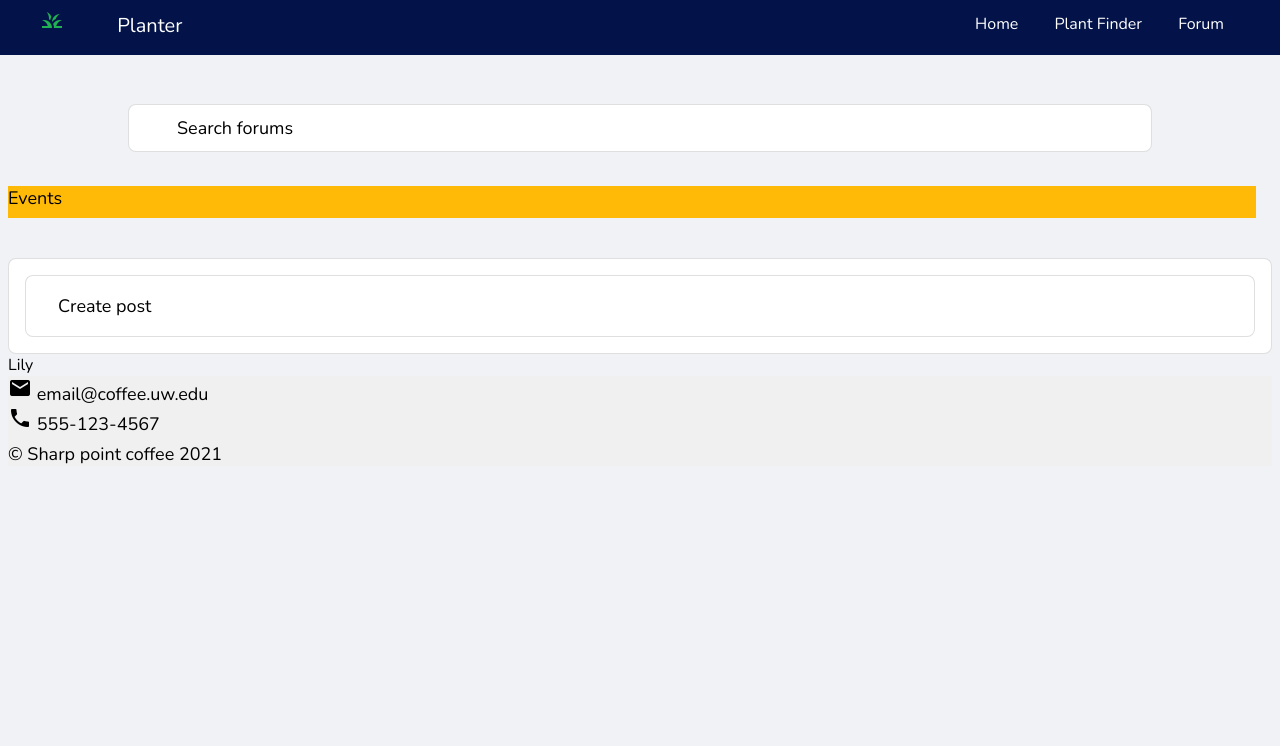
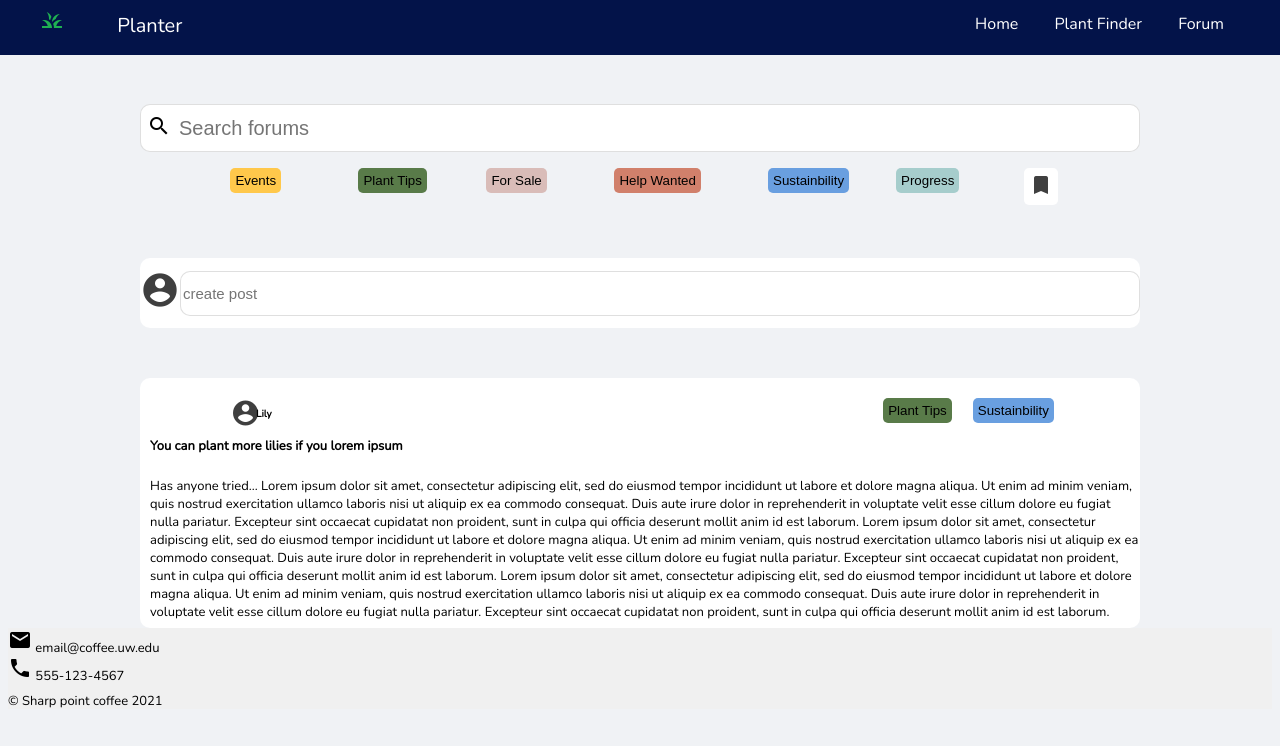
Before and after one commit to info340-su23/Planter, a plain HTML site: page webapp/forum.html in a window 1280 px wide. Drawn offline with nearby package versions, Linux system fonts and the light colour scheme.

Commit message:
forum done

```diff
--- a/webapp/css/style.css
+++ b/webapp/css/style.css
@@ -257,43 +257,245 @@ footer p:last-child {
 }
 
 
-
+/* Forum */
 .search-bar {
   background-color: white;
-  width: auto;
+  width: 1000px;
   height: 48px;
   display: flex;
   align-items: center;
-  border-radius: 8px;
   border: 1.5px solid #DADADADA;
-  margin-left: 120px;
-  margin-right: 120px;
+  margin-left: auto;
+  margin-right: auto;
+  border-radius: 10px;
 }
 
-.search-bar p {
-  margin: 48px;
+.search-bar input[type=search] {
+  width: 1000px;
+  height: 45px;
+  display: flex;
+  align-items: center;
+  border: none;
+  font-size: 20px;
+  margin-left: auto;
+  margin-right: auto;
+  border-radius: 10px;
+}
+
+.search-bar button{
+  border-radius: 10px;
+  border: none;
+  background-color: transparent;
+}
+
+.search-bar button:hover {
+  background-color:  #E7E7E7;
+}
+
+div.filters{
+  width: 100%;
+  height: 90px;
+  white-space: nowrap;
+  overflow-x: auto;
+}
+
+div.filters > button{
+  display: inline-block;
+}
+
+.events{
+  background-color: #FFC84B;
+  border-radius: 5px;
+  border: none;
+  margin: 0;
+  position: absolute;
+  left: 18%;
+  padding: 5px;
+}
+
+.events:hover{
+  box-shadow: 0 5px 5px 0 rgba(0,0,0,0.2);
+}
+
+.tips{
+  background-color: #597B49;
+  border-radius: 5px;
+  border: none;
+  position: absolute;
+  left: 28%;
+  padding: 5px;
+}
+
+.tips:hover{
+  box-shadow: 0 5px 5px 0 rgba(0,0,0,0.2);
+}
+
+.sale{
+  background-color: #D9BCB8;
+  border-radius: 5px;
+  border: none;
+  position: absolute;
+  left: 38%;
+  padding: 5px;
+}
+
+.sale:hover{
+  box-shadow: 0 5px 5px 0 rgba(0,0,0,0.2);
+}
+
+.help{
+  background-color: #D1806B;
+  border-radius: 5px;
+  border: none;
+  position: absolute;
+  left: 48%;
+  padding: 5px;
+}
+
+.help:hover{
+  box-shadow: 0 5px 5px 0 rgba(0,0,0,0.2);
+}
+
+.sustainbility{
+  background-color: #699FE0;
+  border-radius: 5px;
+  border: none;
+  position: absolute;
+  left: 60%;
+  padding: 5px;
+}
+
+.sustainbility:hover{
+  box-shadow: 0 5px 5px 0 rgba(0,0,0,0.2);
+}
+
+.progress{
+  background-color: #A6CDCC;
+  border-radius: 5px;
+  border: none;
+  position: absolute;
+  left: 70%;
+  padding: 5px;
+}
+
+.progress:hover{
+  box-shadow: 0 5px 5px 0 rgba(0,0,0,0.2);
+}
+
+.bookmark{
+  background-color: white;
+  color:#3F3F3F;
+  border-radius: 5px;
+  border: none;
+  margin: 0;
+  position: absolute;
+  left: 80%;
+  padding: 5px;
+}
+
+.bookmark:hover{
+  box-shadow: 0 5px 5px 0 rgba(0,0,0,0.2);
 }
 
 .filters {
   height: 32px;
   margin-right: 16px;
-  background-color: #FFBA08;
 }
 
 .outer-post {
-  margin-top: 40px;
-  background: white;
-  border: 1.5px solid #DADADADA;
-  border-radius: 8px;
+  background-color: white;
+  border: none;
+  margin-left: auto;
+  margin-right: auto;
+  width: 1000px;
+  height: 70px;
+  display: flex;
+  align-items: center;
+  border-radius: 10px;
 }
 
-.inner-post {
-  background-color: white;
-  margin: 16px;
+.outer-post input[type=text]{
   border: 1.5px solid #DADADADA;
-  border-radius: 8px;
+  font-size: 15px;
+  border-radius: 10px;
+  margin-left: auto;
+  margin-right: auto;
+  display: flex;
+  align-items: center;
+  width: 1000px;
+  height: 45px;
 }
 
-.inner-post p {
-  margin-left: 32px;
+.inner-post span{
+  font-size: 40px;
+  text-align: center;
+  color:#3F3F3F;
 }
+
+.posted{
+  background-color: white;
+  border: none;
+  margin-top: 50px;
+  margin-left: auto;
+  margin-right: auto;
+  display: flex;
+  border-radius: 10px;
+  width: 1000px;
+  height: 250px;
+}
+
+.div.topic{
+  background-color: white;
+  width: 100%;
+  height: 90px;
+  white-space: nowrap;
+  overflow-x: auto;
+}
+
+.div.topic > span, h4, button{
+  display: inline-block;
+}
+
+.tips2{
+  background-color: #597B49;
+  border-radius: 5px;
+  border: none;
+  position: absolute;
+  left: 69%;
+  padding: 5px;
+  margin-top: 20px;
+}
+
+.sustainbility2{
+  background-color: #699FE0;
+  border-radius: 5px;
+  border: none;
+  position: absolute;
+  left: 76%;
+  padding: 5px;
+  margin-top: 20px;
+}
+
+.topic span{
+  font-size: 30px;
+  text-align: center;
+  color:#3F3F3F;
+  margin-top: 20px;
+  position: absolute;
+  left: 18%
+}
+
+.topic h4{
+  font-size: 10px;
+  text-align: center;
+  margin-top: 29px;
+  position: absolute;
+  left:20%
+}
+
+.topic h5, p{
+    font-size: 13px;
+    top: 15%;
+    position: relative;
+    margin-left: 10px;
+}
--- a/webapp/forum.html
+++ b/webapp/forum.html
@@ -29,9 +29,12 @@
 
     <!--Page Title/Header-->
     <header>
-        <div class="search-bar">
-        <p>Search forums</p>
+      <div class="search-bar">
+        <div class="button">
+          <button type="button"><span class="material-icons" aria-label="search">search</span></button>
         </div>
+        <input type="search" name="search" placeholder="Search forums"></input>
+      </div>
     </header>
 
     <!-- Body -->
@@ -39,22 +42,35 @@
       <section>
         <!-- User can click on a tag to filter by: -->
         <div class="filters">
-          <p>Events</p>
+            <button class = "events" type=button>Events</button>
+            <button class = "tips" type=button>Plant Tips</button>
+            <button class = "sale" type=button>For Sale</button>
+            <button class = "help" type=button>Help Wanted</button>
+            <button class = "sustainbility" type=button>Sustainbility</button>
+            <button class = "progress" type=button>Progress</button>
+          <button class = "bookmark" type="button"><span class="material-icons" aria-label="bookmark">bookmark</span></button>
         </div>
 
         <!-- User clicks textbox to begin creating a post -->
         <div class="outer-post">
           <div class="inner-post">
-            <p>Create post</p>
+            <span class="material-icons" aria-label="account_circle">account_circle</span>
           </div>
+          <input type="text" name="text" placeholder="create post"></input>
         </div>
 
 
         <!-- Posted content. User can click to expand or interact in other ways -->
         <div class="posted">
-          Lily
+          <div class="topic">
+            <span class="material-icons" aria-label="account_circle">account_circle</span>
+            <h4>Lily</h4>
+            <button class="tips2" type=button>Plant Tips</button>
+            <button class="sustainbility2" type=button>Sustainbility</button>
+            <h5>You can plant more lilies if you lorem ipsum</h5>
+            <p>Has anyone tried... Lorem ipsum dolor sit amet, consectetur adipiscing elit, sed do eiusmod tempor incididunt ut labore et dolore magna aliqua. Ut enim ad minim veniam, quis nostrud exercitation ullamco laboris nisi ut aliquip ex ea commodo consequat. Duis aute irure dolor in reprehenderit in voluptate velit esse cillum dolore eu fugiat nulla pariatur. Excepteur sint occaecat cupidatat non proident, sunt in culpa qui officia deserunt mollit anim id est laborum.  Lorem ipsum dolor sit amet, consectetur adipiscing elit, sed do eiusmod tempor incididunt ut labore et dolore magna aliqua. Ut enim ad minim veniam, quis nostrud exercitation ullamco laboris nisi ut aliquip ex ea commodo consequat. Duis aute irure dolor in reprehenderit in voluptate velit esse cillum dolore eu fugiat nulla pariatur. Excepteur sint occaecat cupidatat non proident, sunt in culpa qui officia deserunt mollit anim id est laborum. Lorem ipsum dolor sit amet, consectetur adipiscing elit, sed do eiusmod tempor incididunt ut labore et dolore magna aliqua. Ut enim ad minim veniam, quis nostrud exercitation ullamco laboris nisi ut aliquip ex ea commodo consequat. Duis aute irure dolor in reprehenderit in voluptate velit esse cillum dolore eu fugiat nulla pariatur. Excepteur sint occaecat cupidatat non proident, sunt in culpa qui officia deserunt mollit anim id est laborum.
+            </p>
         </div>
-
       </section>
     </main>
 
```
